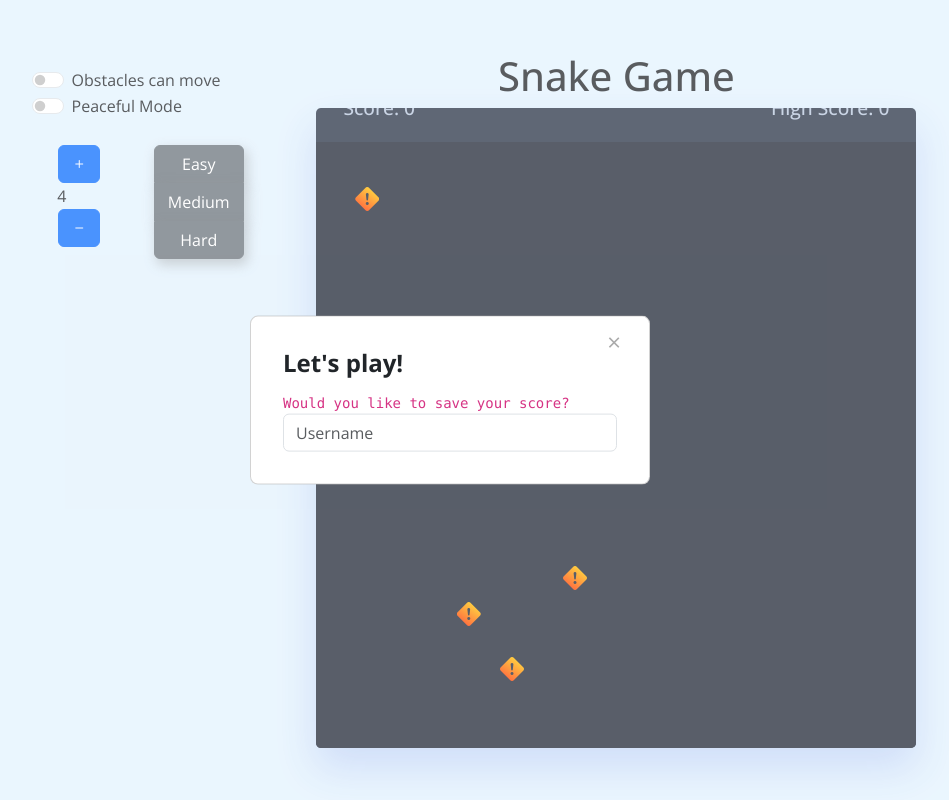
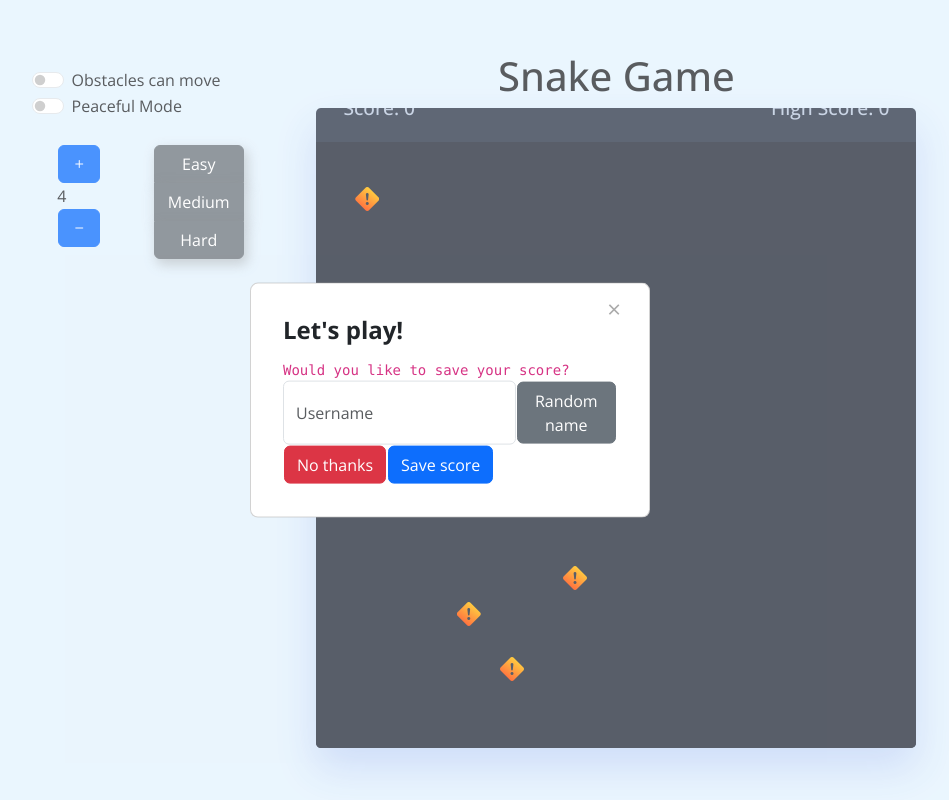
Before and after one commit to tmchuynh/full_snake_game, a Flask app: page / in a window 1280 px wide. Shown: the whole page, without its empty margins (190-1139 px from the left). Run offline with Flask 3, Linux system fonts and the light colour scheme; some libraries are stand-ins or nearby versions.

Commit message:
button click

```diff
--- a/flask_app/__init__.py
+++ b/flask_app/__init__.py
@@ -3,11 +3,5 @@ from flask import Flask, render_template
 app = Flask(__name__)
 app.config['DEBUG'] = True
 
-
-@app.route('/')
-def index():
-    return render_template('index.html')
-
-
 app.secret_key = "randomly the kids decided that chasing the snakes would be a lot of fun"
 DATABASE = "snake_game"
--- a/flask_app/controllers/user_controller.py
+++ b/flask_app/controllers/user_controller.py
@@ -1,3 +1,16 @@
 from flask import Flask, render_template, request, redirect, session
 from flask_app import app
 from flask_app.models.user_model import User
+
+
+@app.route('/')
+def index():
+    return render_template('index.html')
+
+
+@app.route('/{id}', methods=['POST'])
+def create_new_user():
+    button_value = request.form.get('button')
+    if button_value:
+        return f'Button was clicked with value: {button_value}'
+    return 'Button was not clicked'
--- a/flask_app/templates/index.html
+++ b/flask_app/templates/index.html
@@ -66,7 +66,16 @@
       <a class="close-button" onclick="closeModal()">&times;</a>
       <h1 class="modal-message"></h1>
       <code class="modal-dialog m-0">Would you like to save your score?</code>
-      <input type="text" id="username" name="username" class="form-control" placeholder="Username">
+      <div class="d-flex flex-column">
+        <div class="d-flex">
+          <input type="text" id="username" name="username" class="form-control" placeholder="Username">
+          <button class="btn btn-secondary">Random name</button>
+        </div>
+        <div class="d-flex">
+          <button class="btn btn-danger">No thanks</button>
+          <button class="btn btn-primary">Save score</button>
+        </div>
+      </div>
     </div>
   </div>
 
```
